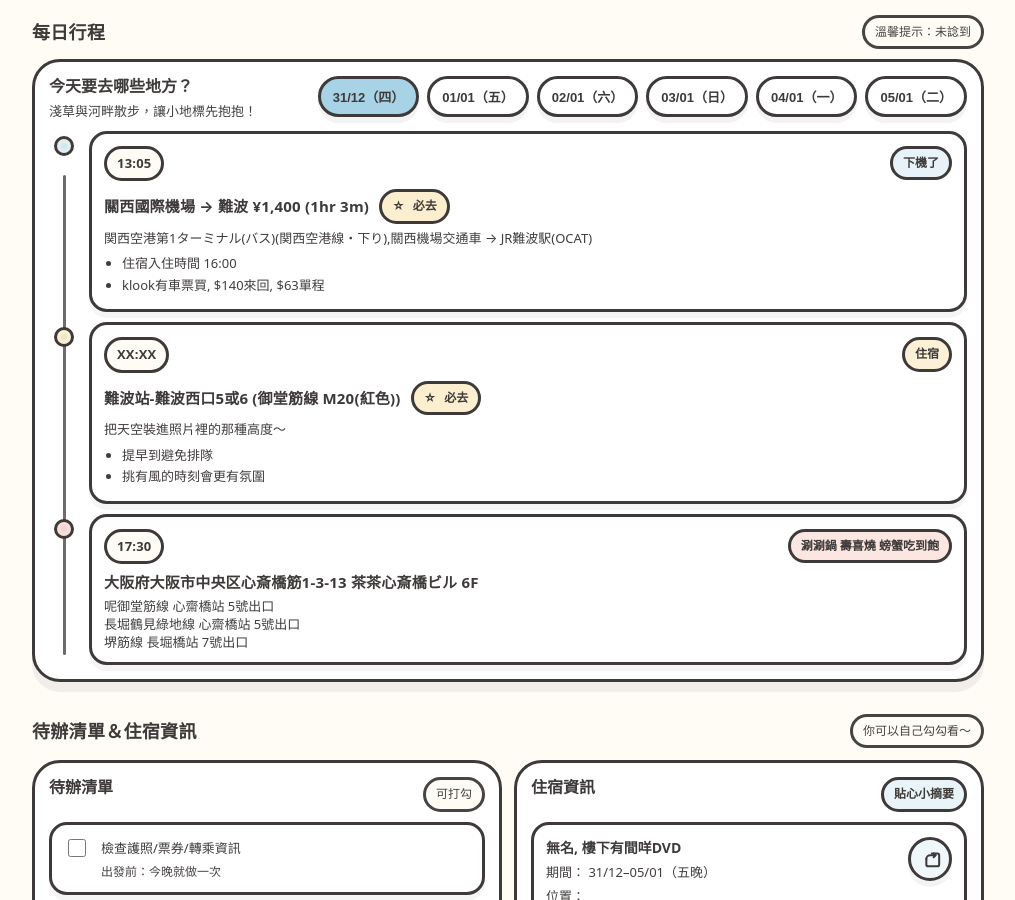
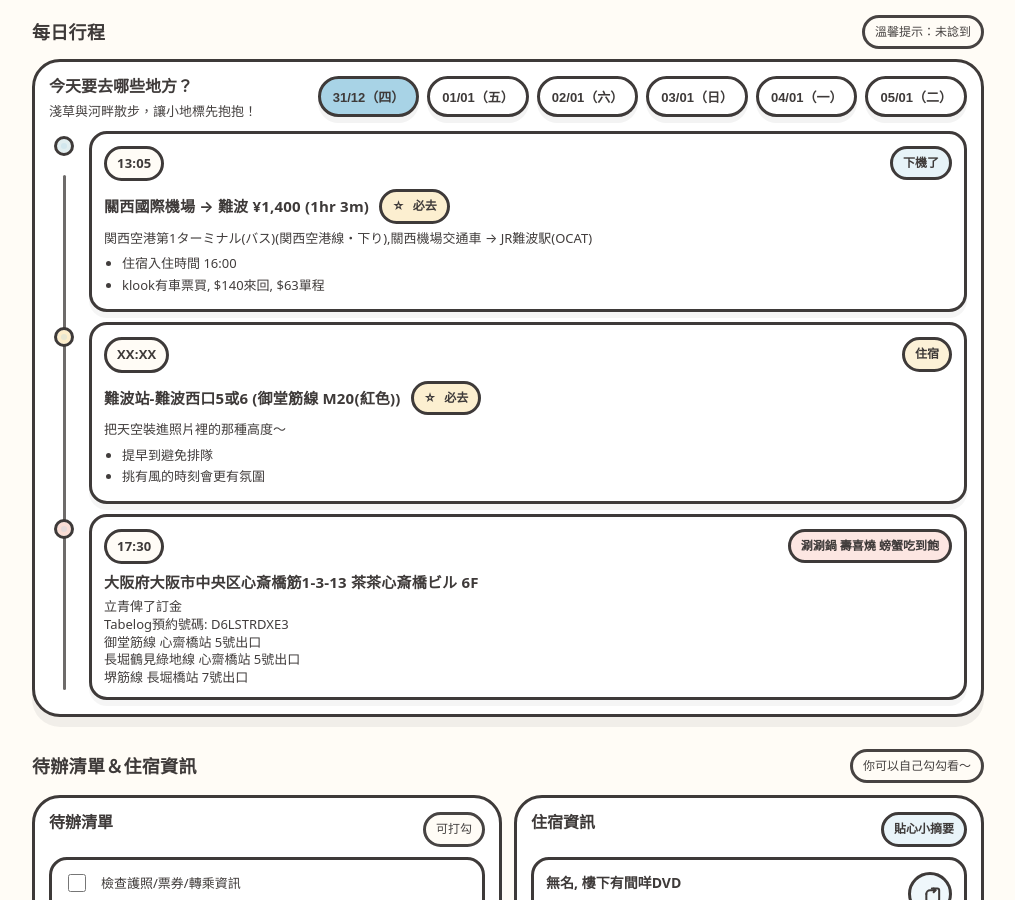
Before and after one commit to pikyiuyyy/pikyiuyyy, a plain HTML site: page index.html in a window 1280 px wide. Shown: the part 720-1620 px from the top of the page, without its empty margins (132-1147 px from the left). Drawn offline with Linux system fonts and the light colour scheme; a web font is replaced by a local one.

Commit message:
Update index.html

```diff
--- a/index.html
+++ b/index.html
@@ -1091,7 +1091,7 @@
               transport: { label: "涮涮鍋 壽喜燒 螃蟹吃到飽", color: "coral" },
               place: "大阪府大阪市中央区心斎橋筋1-3-13 茶茶心斎橋ビル 6F",
               go: false,
-              desc: ["呢御堂筋線 心齋橋站 5號出口\n長堀鶴見綠地線 心齋橋站 5號出口\n堺筋線 長堀橋站 7號出口"]
+              desc: ["立青俾了訂金\nTabelog預約號碼: D6LSTRDXE3\n御堂筋線 心齋橋站 5號出口\n長堀鶴見綠地線 心齋橋站 5號出口\n堺筋線 長堀橋站 7號出口"]
             }
           ]
         },
```
